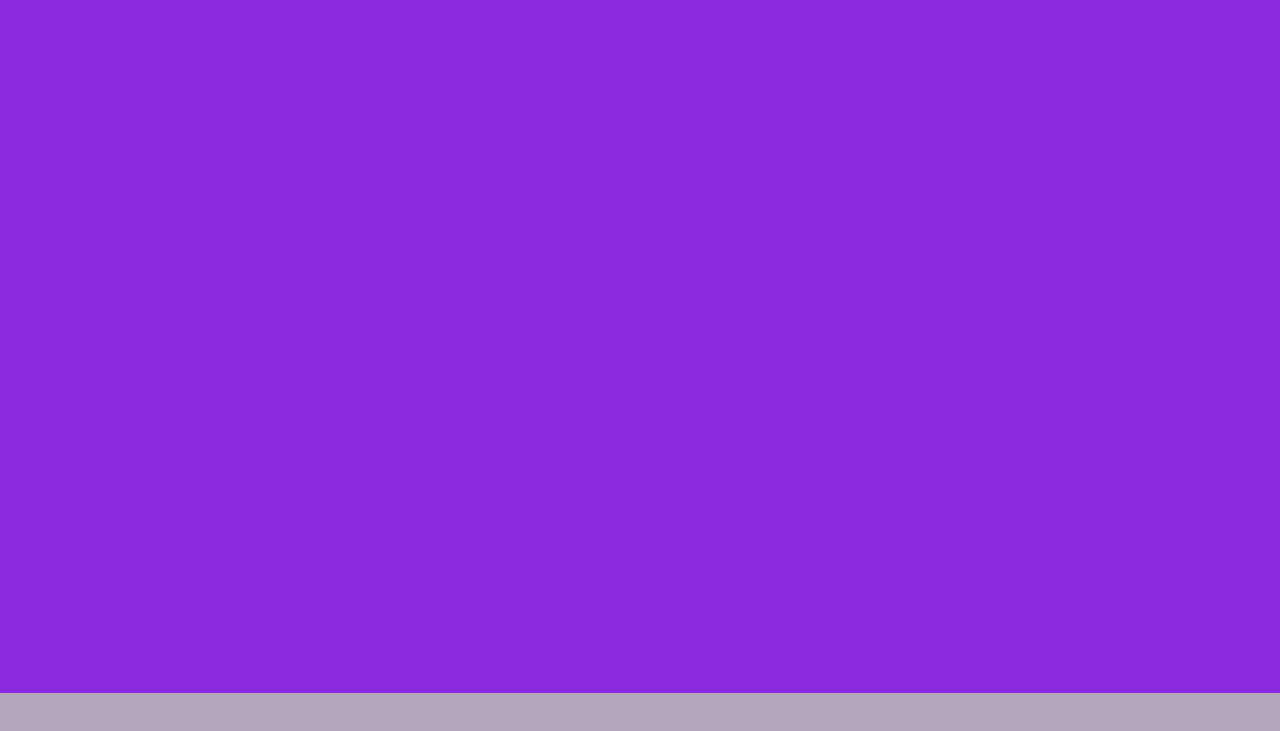
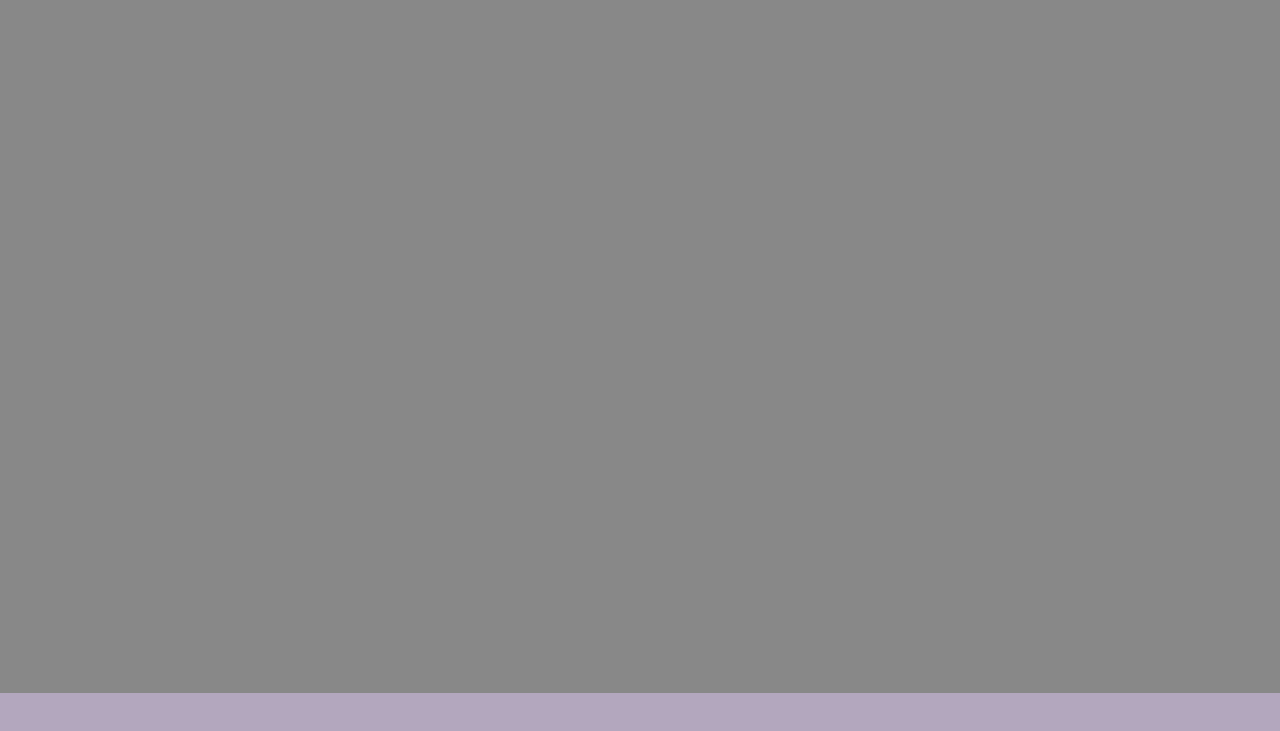
Before and after one commit to cyphenstine/mini-project-salesforce-homepage, a plain HTML site: page index.html in a window 1280 px wide. Shown: the part 107-838 px from the top of the page. Drawn offline with nearby package versions, Linux system fonts and the light colour scheme.

Commit message:
smol changes

```diff
--- a/style.css
+++ b/style.css
@@ -65,7 +65,7 @@ html,body{
 #page1{
     height: 87%;
     width: 100%;
-    background-color: blueviolet;
+    background-color: rgb(136, 136, 136);
 }
 #page2{
     height: 87%;
```
